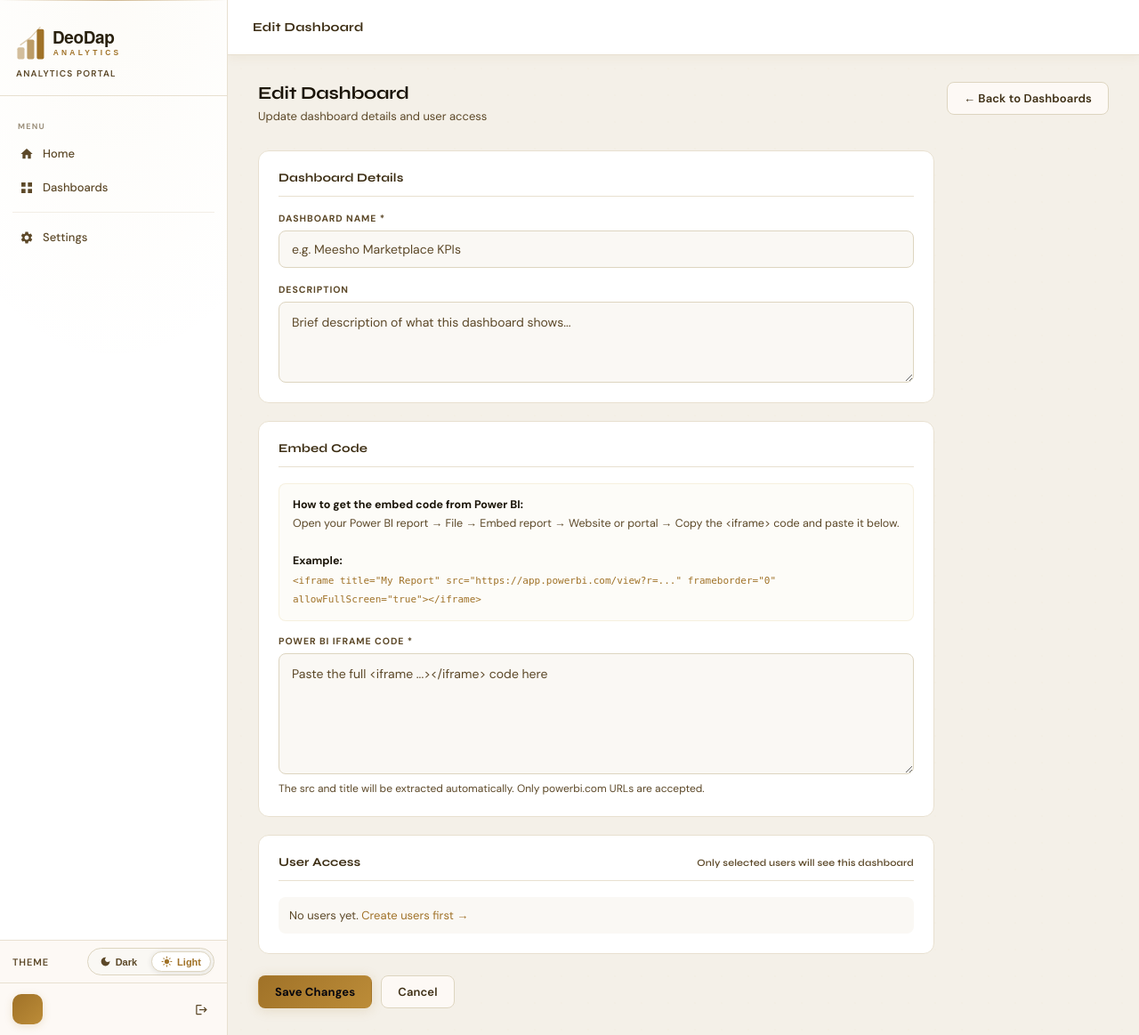
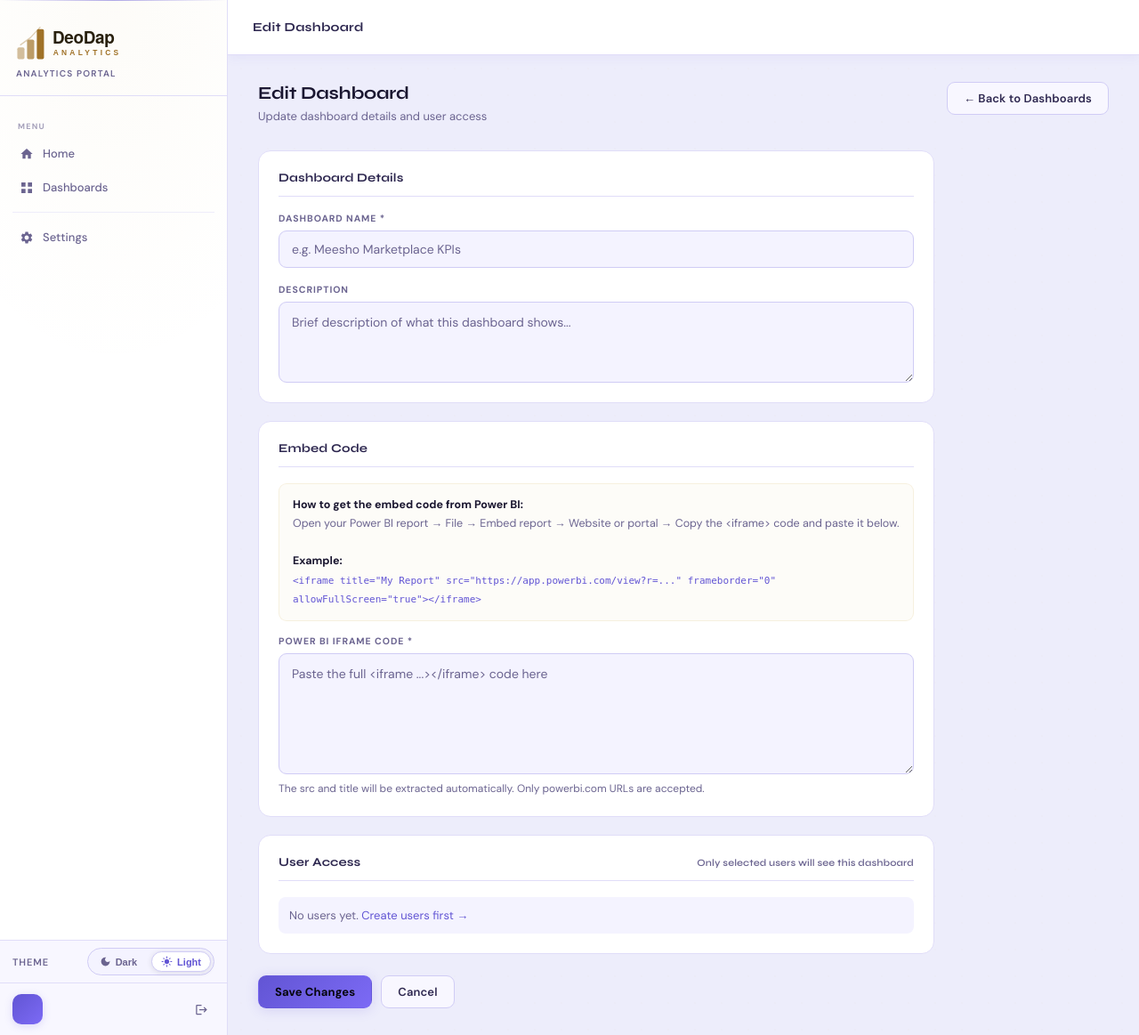
Before and after one commit to alishdeodap-cmyk/analytics_dash_to_web, a Flask app: template templates/admin/dashboard_form.html in a window 1280 px wide. Shown: the whole page at 89% size. Run offline with Flask 3, Linux system fonts and the light colour scheme; the template is opened without the code that fills it, so the values that code supplies are empty.

Commit message:
feat: Colourful theme — vibrant card accents, cycling card colours, coloured stat cards
Co-Authored-By: Claude Sonnet 4.6 <noreply@anthropic.com>

```diff
--- a/static/css/main.css
+++ b/static/css/main.css
@@ -1,47 +1,56 @@
 /* ============================================================
-   Analytics Hub — Luxury Dark Theme
-   Midnight black | Gold accents | Premium glassmorphism
+   DeoDap Analytics — Colourful Theme
+   Vibrant accents | Pastel cards | Clean & energetic
    ============================================================ */
 
 *, *::before, *::after { box-sizing: border-box; margin: 0; padding: 0; }
 
 :root {
     /* ── Backgrounds ── */
-    --bg:        #06060e;
-    --bg2:       #09091a;
-    --surface:   #0d0d1c;
-    --surface2:  #111126;
-    --surface3:  #161630;
+    --bg:        #0f0f1a;
+    --bg2:       #13131f;
+    --surface:   #191928;
+    --surface2:  #1e1e2e;
+    --surface3:  #242438;
     --glass:     rgba(255,255,255,0.03);
 
     /* ── Borders ── */
-    --border:    #1a1a32;
-    --border2:   #242442;
+    --border:    #2a2a40;
+    --border2:   #343450;
 
-    /* ── Gold Accent ── */
-    --gold:      #c9a84c;
-    --gold2:     #e8c96a;
-    --gold3:     #f5dfa0;
-    --gold-dim:  rgba(201,168,76,0.12);
-    --gold-glow: rgba(201,168,76,0.22);
+    /* ── Primary Accent (violet-blue) ── */
+    --gold:      #7c6af5;
+    --gold2:     #9b8cf8;
+    --gold3:     #c4b8fc;
+    --gold-dim:  rgba(124,106,245,0.12);
+    --gold-glow: rgba(124,106,245,0.22);
+    --gold-shadow: 0 4px 20px rgba(124,106,245,0.3);
 
     /* ── Text ── */
-    --text:      #e8e8f5;
+    --text:      #eeeef8;
     --text2:     #c0c0d8;
-    --muted:     #7878a0;
+    --muted:     #8888aa;
 
     /* ── Status ── */
     --success:   #2dd98e;
     --danger:    #f05252;
     --warning:   #f0a832;
-    --info:      #5b8ef0;
-    --purple:    #9b6cf5;
+    --info:      #38bdf8;
+    --purple:    #d17af5;
+
+    /* ── Card Colours (cycling) ── */
+    --c1: #7c6af5; --c1-dim: rgba(124,106,245,0.13);
+    --c2: #f5716a; --c2-dim: rgba(245,113,106,0.13);
+    --c3: #2dd98e; --c3-dim: rgba(45,217,142,0.13);
+    --c4: #f0a832; --c4-dim: rgba(240,168,50,0.13);
+    --c5: #38bdf8; --c5-dim: rgba(56,189,248,0.13);
+    --c6: #d17af5; --c6-dim: rgba(209,122,245,0.13);
 
     /* ── Layout ── */
     --sidebar-w: 256px;
     --topbar-h:  62px;
-    --radius:    12px;
-    --radius-sm: 8px;
+    --radius:    14px;
+    --radius-sm: 9px;
     --radius-xs: 5px;
     --trans:     0.2s ease;
 
@@ -49,46 +58,47 @@
     --shadow-sm: 0 2px 10px rgba(0,0,0,0.5);
     --shadow-md: 0 6px 24px rgba(0,0,0,0.6);
     --shadow-lg: 0 12px 48px rgba(0,0,0,0.7);
-    --gold-shadow: 0 4px 20px rgba(201,168,76,0.2);
 }
 
-/* ── Light / Pastel Theme ── */
+/* ── Light / Colourful Theme ── */
 body.light {
-    /* Warm ivory-cream backgrounds */
-    --bg:        #faf8f4;
-    --bg2:       #f4f0e8;
+    --bg:        #f4f3ff;
+    --bg2:       #ededfb;
     --surface:   #ffffff;
-    --surface2:  #fdf9f5;
-    --surface3:  #f8f3ec;
-    --glass:     rgba(180,140,80,0.04);
+    --surface2:  #f8f7ff;
+    --surface3:  #f0effe;
+    --glass:     rgba(124,106,245,0.04);
 
-    /* Warm parchment borders */
-    --border:    #e8e0d0;
-    --border2:   #ddd5c0;
+    --border:    #e0ddf8;
+    --border2:   #d0ccf5;
 
-    /* Muted amber-gold tuned for light */
-    --gold:      #a07228;
-    --gold2:     #bc8c38;
-    --gold3:     #d4a84e;
-    --gold-dim:  rgba(160,114,40,0.1);
-    --gold-glow: rgba(160,114,40,0.18);
-    --gold-shadow: 0 4px 20px rgba(160,114,40,0.14);
+    --gold:      #6255d4;
+    --gold2:     #7c6af5;
+    --gold3:     #9b8cf8;
+    --gold-dim:  rgba(98,85,212,0.1);
+    --gold-glow: rgba(98,85,212,0.18);
+    --gold-shadow: 0 4px 20px rgba(98,85,212,0.2);
 
-    /* Warm dark text */
-    --text:      #1a1408;
-    --text2:     #3d2e14;
-    --muted:     #5c4828;
+    --text:      #1a1630;
+    --text2:     #2e2850;
+    --muted:     #6b6490;
 
-    /* Status */
     --success:   #1e8a58;
-    --danger:    #c84040;
+    --danger:    #d93030;
     --warning:   #b87010;
-    --info:      #3868c0;
-    --purple:    #7848d8;
+    --info:      #0284c7;
+    --purple:    #9333ea;
 
-    --shadow-sm: 0 2px 12px rgba(140,100,40,0.08);
-    --shadow-md: 0 6px 24px rgba(140,100,40,0.1);
-    --shadow-lg: 0 12px 48px rgba(140,100,40,0.14);
+    --c1: #6255d4; --c1-dim: rgba(98,85,212,0.1);
+    --c2: #e85550; --c2-dim: rgba(232,85,80,0.1);
+    --c3: #1e8a58; --c3-dim: rgba(30,138,88,0.1);
+    --c4: #c07010; --c4-dim: rgba(192,112,16,0.1);
+    --c5: #0284c7; --c5-dim: rgba(2,132,199,0.1);
+    --c6: #9333ea; --c6-dim: rgba(147,51,234,0.1);
+
+    --shadow-sm: 0 2px 12px rgba(98,85,212,0.08);
+    --shadow-md: 0 6px 24px rgba(98,85,212,0.1);
+    --shadow-lg: 0 12px 48px rgba(98,85,212,0.14);
 }
 
 html, body {
```
Also changed, not shown: other parts of static/css/main.css (+54 -31 lines).
